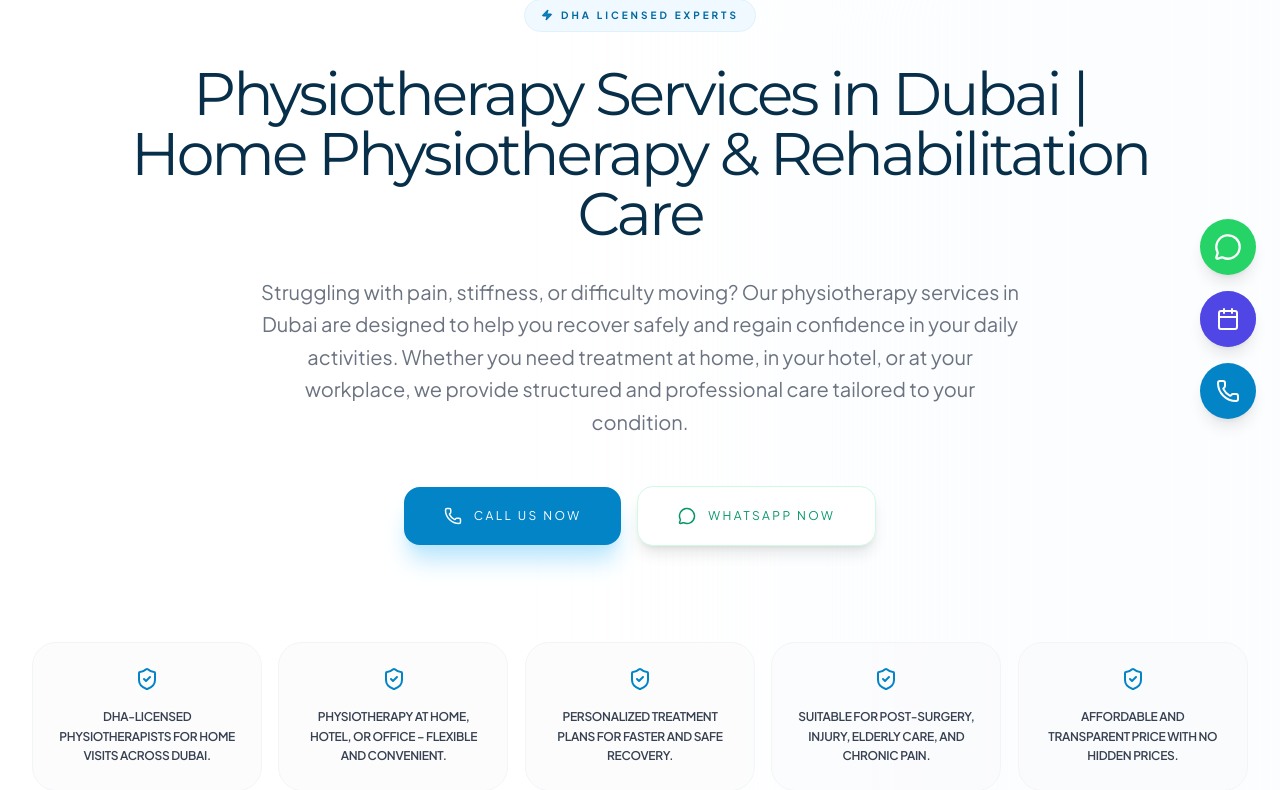
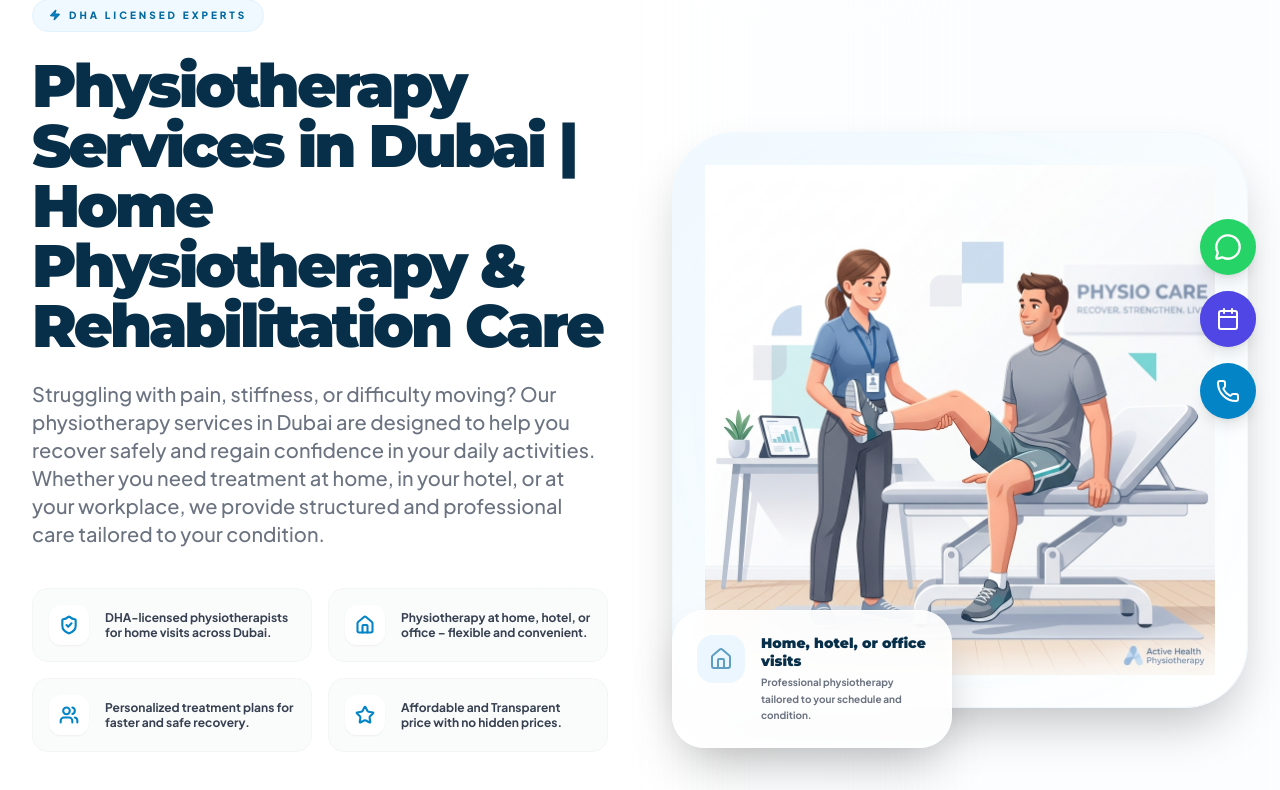
Before and after one commit to sabin876/Doctor-Port, a React (Vite) app: page /services/physiotherapy-home-services in a window 1280 px wide. Shown: the part 357-1147 px from the top of the page. Built offline with nearby package versions, Linux system fonts and the light colour scheme; a web font is replaced by a local one.

Commit message:
Redesign Physiotherapy Hero section based on reference design

```diff
--- a/src/components/PhysiotherapyHomeService.jsx
+++ b/src/components/PhysiotherapyHomeService.jsx
@@ -1,9 +1,10 @@
 import React, { useEffect } from 'react';
 import { motion } from 'framer-motion';
-import { Phone, MessageCircle, CheckCircle2, ArrowRight, Activity, ShieldCheck, Zap, HeartPulse, ClipboardCheck, Users, HelpCircle, ChevronDown, ChevronUp } from 'lucide-react';
+import { Phone, MessageCircle, CheckCircle2, ArrowRight, Activity, ShieldCheck, Zap, HeartPulse, ClipboardCheck, Users, HelpCircle, ChevronDown, ChevronUp, Home, Star } from 'lucide-react';
 import { useLanguage } from '../context/LanguageContext';
 import SEO from './SEO';
 import Breadcrumbs from './ui/Breadcrumbs';
+import physioIllustration from '../assets/physio-illustration.png';
 
 const PhysiotherapyHomeService = () => {
     const { t, language } = useLanguage();
@@ -38,44 +39,57 @@ const PhysiotherapyHomeService = () => {
                 <div className="absolute bottom-0 left-0 w-1/2 h-1/2 bg-blue-50/40 rounded-full blur-[120px] -ml-40 -mb-40"></div>
             </div>
 
-            <div className="max-w-7xl mx-auto px-4 sm:px-6 lg:px-8 relative z-10 py-24">
-                {/* Hero Section */}
-                <div className="text-center mb-24">
+            <div className="max-w-7xl mx-auto px-4 sm:px-6 lg:px-8 relative z-10 py-16 lg:py-24">
+                {/* Redesigned Hero Section - 2 Columns */}
+                <div className="grid lg:grid-cols-2 gap-16 items-center mb-24">
+                    {/* Left Column: Content & Features */}
+                    <motion.div
+                        initial={{ opacity: 0, x: isRtl ? 40 : -40 }}
+                        whileInView={{ opacity: 1, x: 0 }}
+                        viewport={{ once: true }}
+                        transition={{ duration: 0.8 }}
+                    >
                         <motion.div
                             initial={{ opacity: 0, y: -10 }}
-                        whileInView={{ opacity: 1, y: 0 }}
-                        viewport={{ once: true }}
-                        className="inline-flex items-center gap-2 px-4 py-2 mb-8 rounded-full bg-primary-50 border border-primary-100 text-primary-700 text-[10px] font-bold uppercase tracking-[0.3em]"
+                            animate={{ opacity: 1, y: 0 }}
+                            className="inline-flex items-center gap-2 px-4 py-2 mb-6 rounded-full bg-primary-50 border border-primary-100 text-primary-700 text-[10px] font-black uppercase tracking-[0.3em]"
                         >
                             <Zap size={12} className="fill-primary-600" />
                             DHA Licensed Experts
                         </motion.div>
 
-                    <motion.h1
-                        initial={{ opacity: 0, y: 20 }}
-                        whileInView={{ opacity: 1, y: 0 }}
-                        viewport={{ once: true }}
-                        transition={{ duration: 0.8 }}
-                        className="text-4xl md:text-6xl font-metabolic font-normal text-primary-950 mb-8 tracking-tighter leading-[1.1] max-w-5xl mx-auto"
-                    >
+                        <h1 className="text-4xl md:text-6xl font-black text-primary-950 mb-6 tracking-tighter leading-[1.05]">
                             {content.hero.title}
-                    </motion.h1>
+                        </h1>
 
-                    <motion.p
-                        initial={{ opacity: 0 }}
-                        whileInView={{ opacity: 1 }}
-                        viewport={{ once: true }}
-                        transition={{ duration: 0.8, delay: 0.2 }}
-                        className="text-xl text-gray-500 font-normal leading-relaxed max-w-3xl mx-auto mb-12"
-                    >
+                        <p className="text-lg md:text-xl text-gray-500 font-medium leading-relaxed mb-10 max-w-2xl">
                             {content.hero.description}
-                    </motion.p>
+                        </p>
+
+                        {/* Feature Highlights Grid (2x2) */}
+                        <div className="grid sm:grid-cols-2 gap-4 mb-10">
+                            {[
+                                { icon: ShieldCheck, text: content.features[0] },
+                                { icon: Home, text: content.features[1] },
+                                { icon: Users, text: content.features[2] },
+                                { icon: Star, text: content.features[4] } // Using "Transparent pricing"
+                            ].map((feature, idx) => (
+                                <div key={idx} className="flex items-center gap-4 p-4 bg-gray-50/80 backdrop-blur-sm border border-gray-100 rounded-2xl hover:bg-white hover:shadow-md transition-all duration-300">
+                                    <div className="w-10 h-10 rounded-xl bg-white text-primary-600 flex items-center justify-center shadow-sm flex-shrink-0">
+                                        <feature.icon size={20} strokeWidth={2.5} />
+                                    </div>
+                                    <span className="text-xs font-bold text-gray-700 leading-tight">
+                                        {feature.text}
+                                    </span>
+                                </div>
+                            ))}
+                        </div>
 
                         {/* Dual Action Buttons */}
-                    <div className="flex flex-col sm:flex-row items-center justify-center gap-4">
+                        <div className="flex flex-col sm:flex-row items-center gap-4">
                             <a
                                 href="tel:+971551053445"
-                            className="w-full sm:w-auto group flex items-center justify-center gap-3 py-5 px-10 bg-primary-600 text-white font-normal text-xs uppercase tracking-[0.2em] rounded-2xl shadow-xl shadow-primary-200 hover:bg-primary-700 hover:shadow-2xl hover:shadow-primary-300 active:scale-95 transition-all duration-300"
+                                className="w-full sm:w-auto group flex items-center justify-center gap-3 py-4 px-10 bg-[#003B73] text-white font-black text-[11px] uppercase tracking-[0.2em] rounded-2xl shadow-xl shadow-primary-200 hover:bg-[#002B55] hover:shadow-2xl hover:shadow-primary-300 active:scale-95 transition-all duration-300"
                             >
                                 <Phone size={18} />
                                 {content.ctas.call}
@@ -84,29 +98,57 @@ const PhysiotherapyHomeService = () => {
                                 href="https://wa.me/971551053445"
                                 target="_blank"
                                 rel="noopener noreferrer"
-                            className="w-full sm:w-auto group flex items-center justify-center gap-3 py-5 px-10 bg-white text-emerald-600 border border-emerald-100 font-normal text-xs uppercase tracking-[0.2em] rounded-2xl shadow-lg hover:bg-emerald-50 hover:border-emerald-200 hover:shadow-xl active:scale-95 transition-all duration-300"
+                                className="w-full sm:w-auto group flex items-center justify-center gap-3 py-4 px-10 bg-[#25D366] text-white font-black text-[11px] uppercase tracking-[0.2em] rounded-2xl shadow-lg shadow-emerald-100 hover:bg-[#1eb954] hover:shadow-xl active:scale-95 transition-all duration-300"
                             >
                                 <MessageCircle size={18} />
                                 {content.ctas.whatsapp}
                             </a>
                         </div>
+                    </motion.div>
+
+                    {/* Right Column: Illustration & Floating Card */}
+                    <motion.div
+                        initial={{ opacity: 0, x: isRtl ? -40 : 40 }}
+                        whileInView={{ opacity: 1, x: 0 }}
+                        viewport={{ once: true }}
+                        transition={{ duration: 0.8 }}
+                        className="relative"
+                    >
+                        {/* Illustration Container */}
+                        <div className="relative p-4 md:p-8 rounded-[4rem] bg-gradient-to-br from-primary-50 to-white border border-primary-50 shadow-2xl overflow-hidden group">
+                            <motion.img
+                                initial={{ scale: 1.1, opacity: 0 }}
+                                animate={{ scale: 1, opacity: 1 }}
+                                transition={{ duration: 1.5 }}
+                                src={physioIllustration}
+                                alt="Physiotherapy Services"
+                                className="w-full h-auto relative z-10 group-hover:scale-105 transition-transform duration-700"
+                            />
+
+                            {/* Decorative Blobs */}
+                            <div className="absolute top-1/4 left-1/4 w-64 h-64 bg-primary-200/20 rounded-full blur-[80px]"></div>
+                            <div className="absolute bottom-1/4 right-1/4 w-64 h-64 bg-emerald-200/20 rounded-full blur-[80px]"></div>
                         </div>
 
-                {/* Sub-Features Grid */}
-                <div className="grid md:grid-cols-3 lg:grid-cols-5 gap-4 mb-32">
-                    {content.features.map((feature, idx) => (
+                        {/* Floating Experience Card */}
                         <motion.div
-                            key={idx}
-                            initial={{ opacity: 0, scale: 0.9 }}
-                            whileInView={{ opacity: 1, scale: 1 }}
+                            initial={{ opacity: 0, y: 30 }}
+                            whileInView={{ opacity: 1, y: 0 }}
                             viewport={{ once: true }}
-                            transition={{ delay: idx * 0.1 }}
-                            className="p-6 bg-gray-50/50 backdrop-blur-sm border border-gray-100 rounded-3xl text-center flex flex-col items-center justify-center hover:bg-white hover:shadow-lg transition-all duration-500"
+                            transition={{ delay: 0.5, duration: 0.8 }}
+                            className="absolute -bottom-6 -left-6 md:left-0 md:-bottom-10 max-w-[280px] p-6 bg-white/90 backdrop-blur-xl border border-white rounded-[2rem] shadow-2xl z-20"
                         >
-                            <ShieldCheck size={24} className="text-primary-600 mb-4" />
-                            <p className="text-xs font-semibold text-gray-700 leading-relaxed uppercase tracking-tight">{feature}</p>
+                            <div className="flex items-start gap-4">
+                                <div className="w-12 h-12 rounded-2xl bg-primary-100 text-primary-700 flex items-center justify-center flex-shrink-0 animate-pulse">
+                                    <Home size={24} />
+                                </div>
+                                <div>
+                                    <h4 className="text-sm font-black text-primary-950 mb-1 leading-tight">Home, hotel, or office visits</h4>
+                                    <p className="text-[10px] text-gray-500 font-bold leading-relaxed">Professional physiotherapy tailored to your schedule and condition.</p>
+                                </div>
+                            </div>
                         </motion.div>
-                    ))}
+                    </motion.div>
                 </div>
 
                 {/* Conditions Managed */}
```
Also changed, not shown: src/assets/physio-illustration.png (added). Lines whose indentation alone changed are shown as unchanged.
